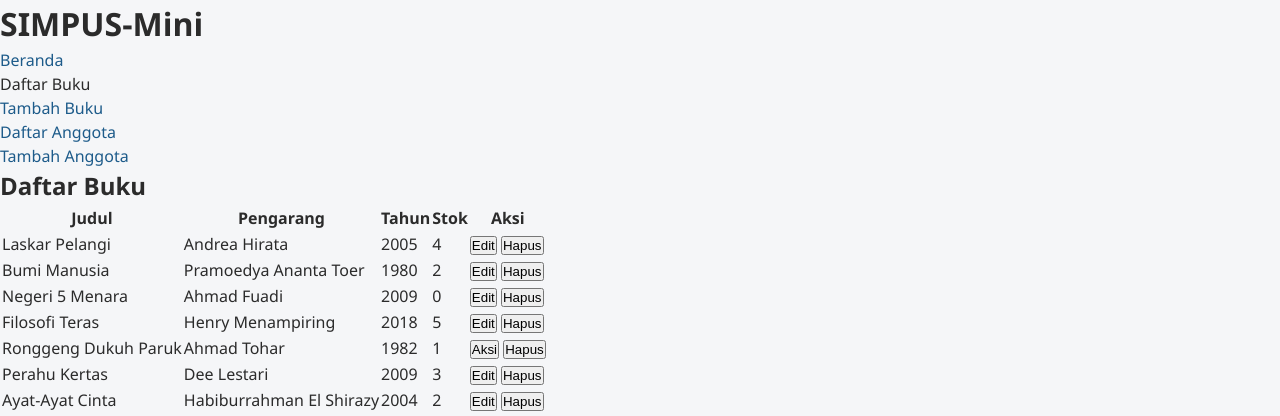
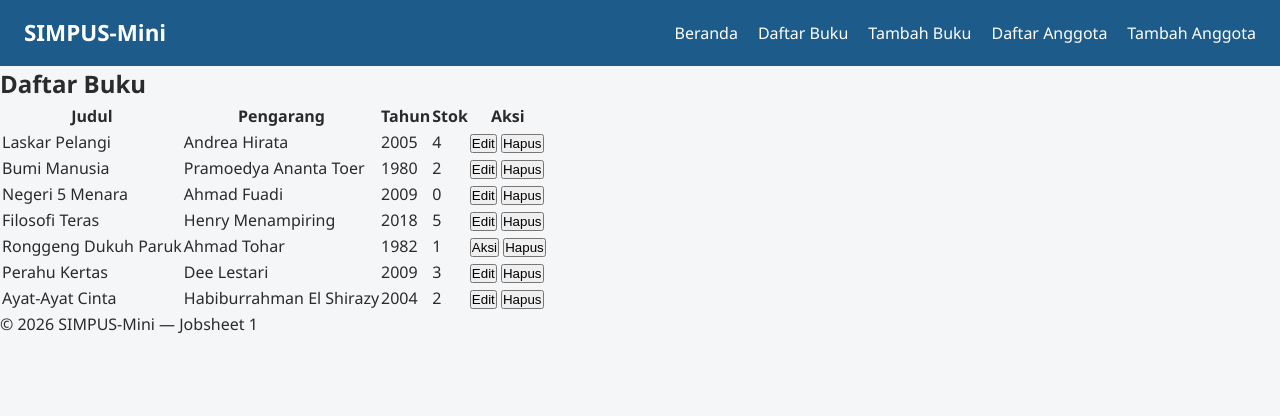
Before and after one commit to frhnrv/DPW-2026-Farhan-Ramadhana-Barus, a PHP site: page /buku/list.html in a window 1280 px wide. Shown: the top 416 px of the page. Run offline with PHP 8.4, Linux system fonts and the light colour scheme.

Commit message:
Jobsheet 2 - Header and Navbar

```diff
--- a/Jobsheet 2/Assets/CSS/Style.css
+++ b/Jobsheet 2/Assets/CSS/Style.css
@@ -19,3 +19,28 @@ a {
 a:hover {
     text-decoration: underline;
 }
+
+header {
+    background-color: #1d5b8a;
+    color: #fff;
+    padding: 1rem 1.5rem;
+    display: flex;
+    align-items: center;
+    justify-content: space-between;
+    flex-wrap: wrap;
+}
+
+header h1 {
+    font-size: 1.4rem;
+}
+
+header nav ul {
+    list-style: none;
+    display: flex;
+    gap: 1.25rem;
+}
+
+header nav a {
+    color: #fff;
+    font-weight: 500;
+}
```
